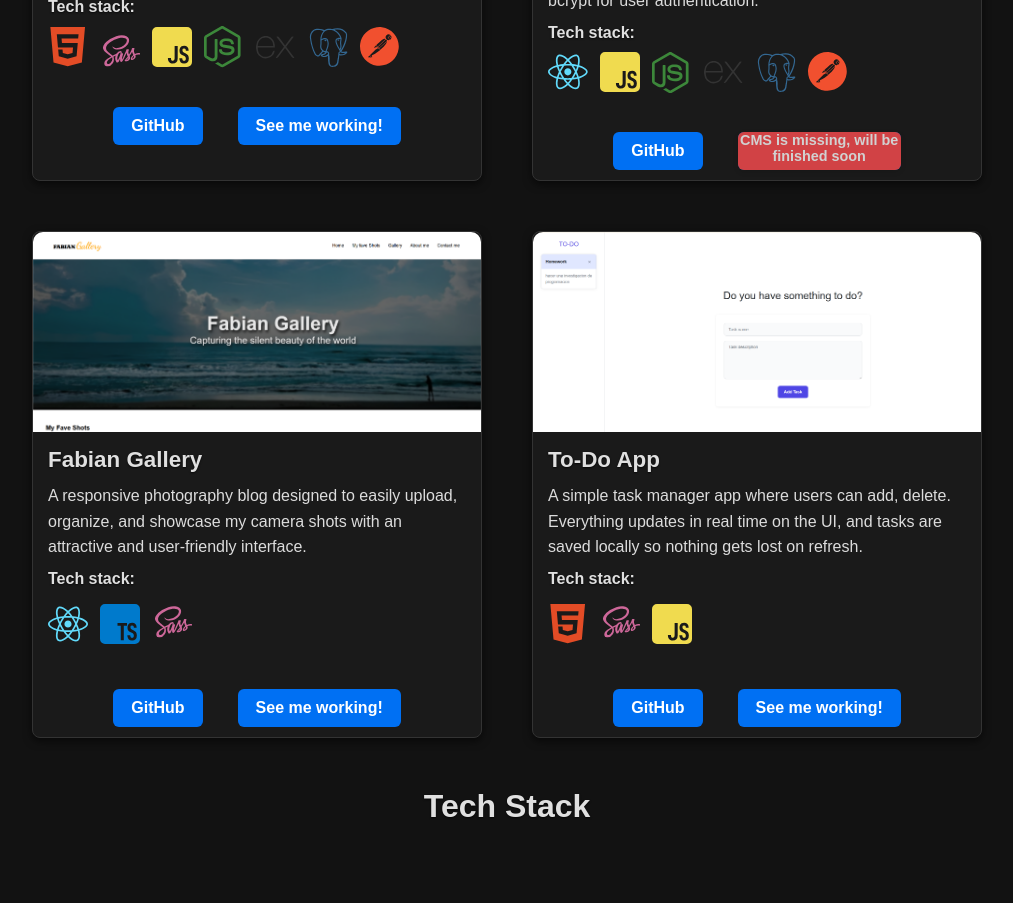
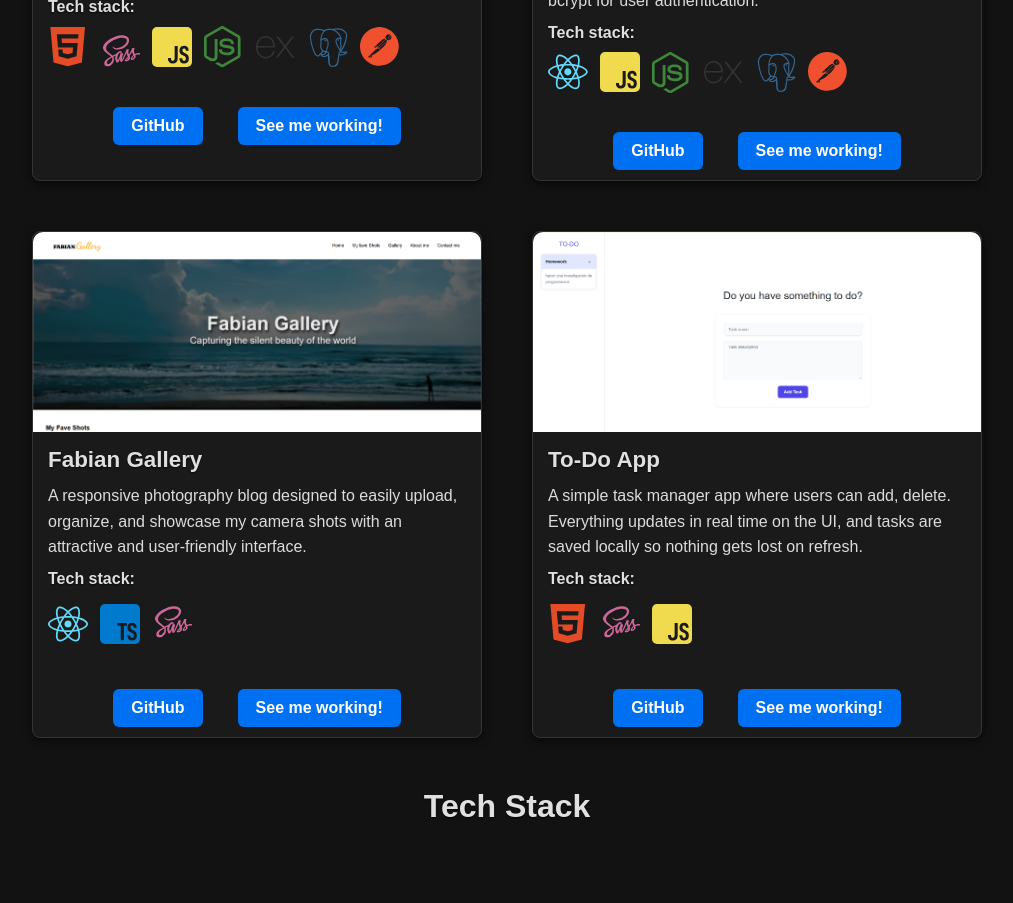
Before and after one commit to SergioMadrid522/portfolio, a React (Vite) app: page / in a window 1280 px wide. Shown: the part 1780-2683 px from the top of the page, without its empty margins (133-1146 px from the left). Built offline with nearby package versions, Linux system fonts and the light colour scheme.

Commit message:
Includes viewcode link to tu-chef-inteligente

```diff
--- a/src/data.ts
+++ b/src/data.ts
@@ -185,7 +185,7 @@ export const projects = [
       },
     ],
     colors: ["#61DAFB", "#f0db4f", "#3c873a", "#333", "#336791", "#F1502F"],
-    projectLink: "#",
+    projectLink: "https://tu-chef-inteligente.netlify.app",
     code: "https://github.com/SergioMadrid522/tu-chef-virtual",
   },
   //photography-blog
--- a/src/main/project-section/ProjectContent.tsx
+++ b/src/main/project-section/ProjectContent.tsx
@@ -50,12 +50,7 @@ function ProjectContent({ projects }: ProjectSectionProps) {
               <a href={code} target="_blank" rel="noopener noreferrer">
                 GitHub
               </a>
-              <a
-                href={projectLink}
-                target="_blank"
-                rel="noopener noreferrer"
-                className={id === 3 ? "cms-missing" : ""}
-              >
+              <a href={projectLink} target="_blank" rel="noopener noreferrer">
                 See me working!
               </a>
             </div>
--- a/src/styles/project-section/_ProjectSection.scss
+++ b/src/styles/project-section/_ProjectSection.scss
@@ -94,28 +94,6 @@
               box-shadow: 0 0 8px rgba(0, 91, 181, 0.7);
             }
           }
-          .cms-missing {
-            position: relative;
-            pointer-events: none;
-            opacity: 0.8;
-            text-align: center;
-            &::after {
-              content: "CMS is missing, will be finished soon";
-              position: absolute;
-              top: 0;
-              left: 0;
-              background-color: #ff4d50;
-              color: #fff;
-              font-size: 0.9em;
-              width: 100%;
-              height: 100%;
-
-              border-radius: 6px;
-              box-shadow: 0 2px 6px rgba(0, 0, 0, 0.15);
-              z-index: 1;
-              pointer-events: none;
-            }
-          }
         }
       }
     }
```
